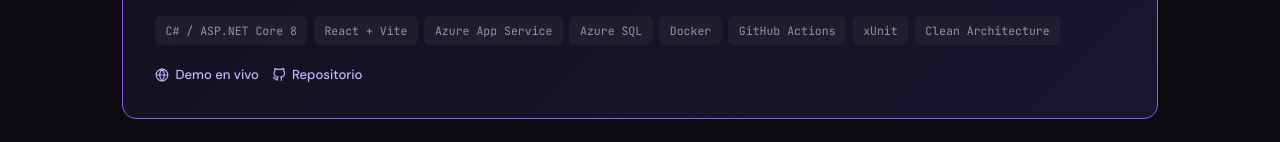
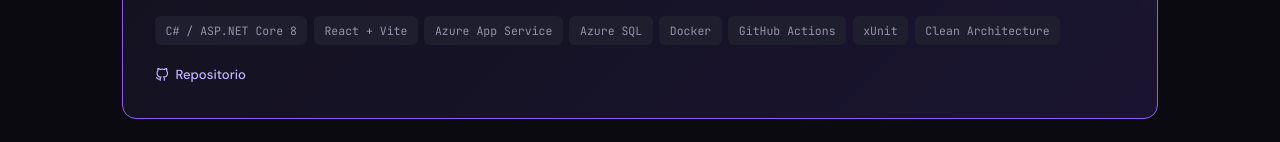
Before and after one commit to Arayajs/Arayajs.github.io, a plain HTML site: page index.html in a window 1280 px wide. Shown: the part 2777-2919 px from the top of the page. Drawn offline with Linux system fonts and the light colour scheme.

Commit message:
Remove demo live link TurnOS  from index.html
Removed the demo link from the project links section.

```diff
--- a/index.html
+++ b/index.html
@@ -465,10 +465,7 @@
                         <span>Clean Architecture</span>
                     </div>
                     <div class="project-links">
-                        <a href="https://yellow-bay-047d5140f.7.azurestaticapps.net/" class="project-link" target="_blank">
-                            <svg viewBox="0 0 24 24" fill="none" stroke="currentColor" stroke-width="2"><circle cx="12" cy="12" r="10"/><line x1="2" y1="12" x2="22" y2="12"/><path d="M12 2a15.3 15.3 0 0 1 4 10 15.3 15.3 0 0 1-4 10 15.3 15.3 0 0 1-4-10 15.3 15.3 0 0 1 4-10z"/></svg>
-                            Demo en vivo
-                        </a>
+
                         <a href="https://github.com/Arayajs" class="project-link" target="_blank">
                             <svg viewBox="0 0 24 24" fill="none" stroke="currentColor" stroke-width="2"><path d="M9 19c-5 1.5-5-2.5-7-3m14 6v-3.87a3.37 3.37 0 0 0-.94-2.61c3.14-.35 6.44-1.54 6.44-7A5.44 5.44 0 0 0 20 4.77 5.07 5.07 0 0 0 19.91 1S18.73.65 16 2.48a13.38 13.38 0 0 0-7 0C6.27.65 5.09 1 5.09 1A5.07 5.07 0 0 0 5 4.77a5.44 5.44 0 0 0-1.5 3.78c0 5.42 3.3 6.61 6.44 7A3.37 3.37 0 0 0 9 18.13V22"/></svg>
                             Repositorio
```
